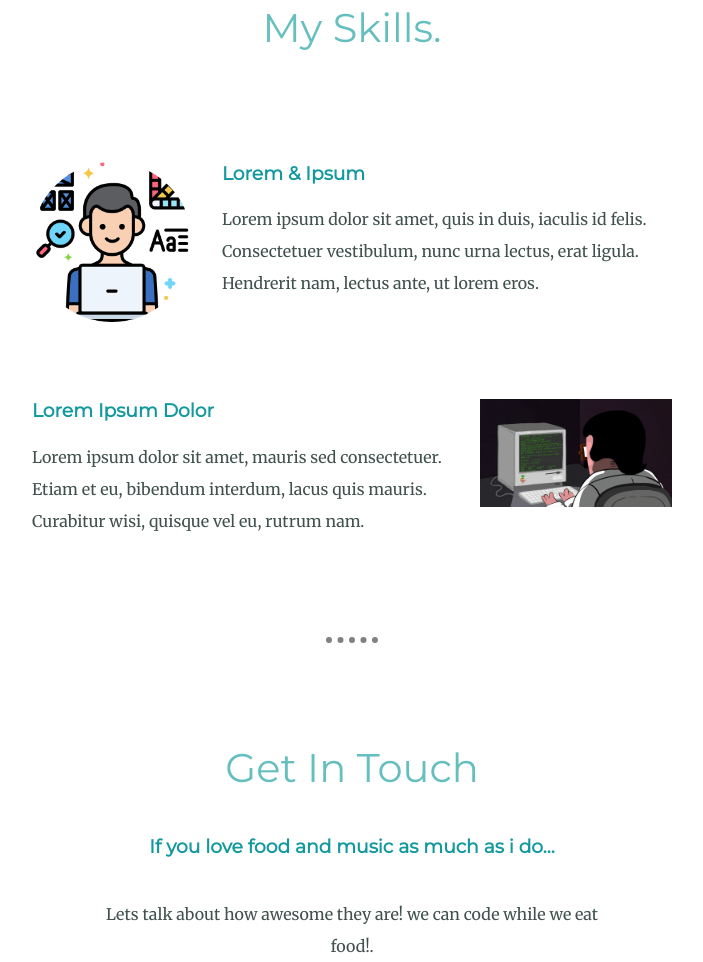
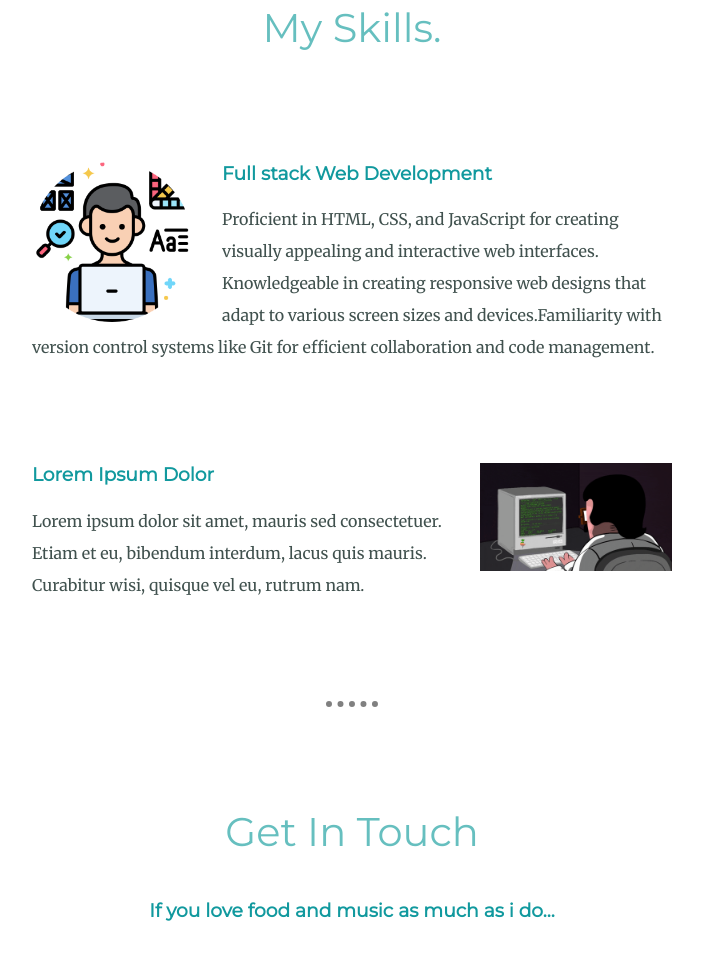
Before and after one commit to varunteja01/personal-wesite, a plain HTML site: page index.html in a window 1280 px wide. Shown: the part 1531-2493 px from the top of the page, without its empty margins (288-991 px from the left). Drawn offline with Linux system fonts and the light colour scheme.

Commit message:
Update index.html

```diff
--- a/index.html
+++ b/index.html
@@ -34,8 +34,10 @@
           <h2>My Skills.</h2>
           <div class="skill-row">
             <img class="code-img" src="Images/designer-modified.png" alt="random-image1">
-            <h3>Lorem & Ipsum</h3>
-            <p>Lorem ipsum dolor sit amet, quis in duis, iaculis id felis. Consectetuer vestibulum, nunc urna lectus, erat ligula. Hendrerit nam, lectus ante, ut lorem eros.</p>
+            <h3>Full stack Web Development</h3>
+            <p>Proficient in HTML, CSS, and JavaScript for creating visually appealing and interactive web interfaces.
+            Knowledgeable in creating responsive web designs that adapt to various screen sizes and devices.Familiarity
+            with version control systems like Git for efficient collaboration and code management.</p>
           </div>
           <div class="skill-row">
             <img class="code-img2" src="Images/code-img2.gif" alt="random-img2">
```
